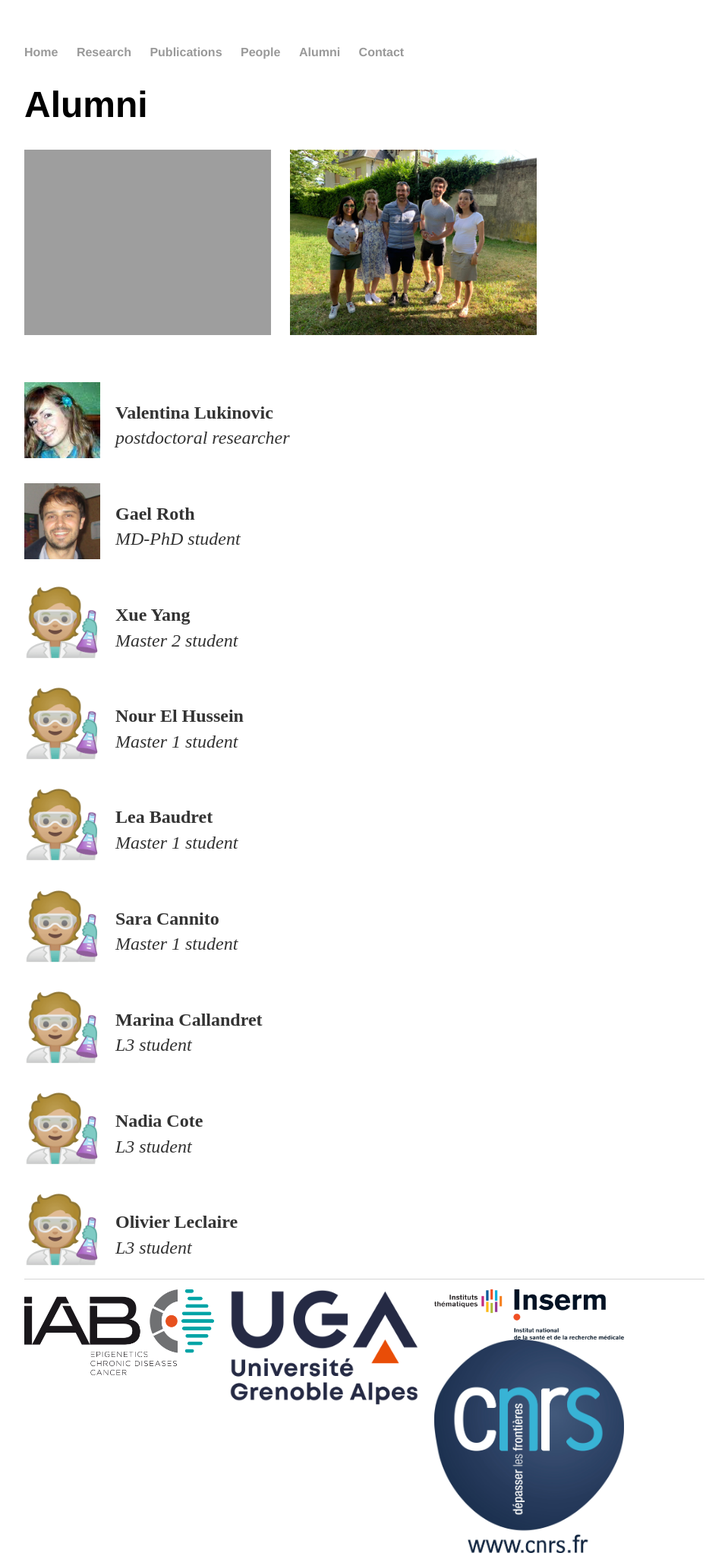
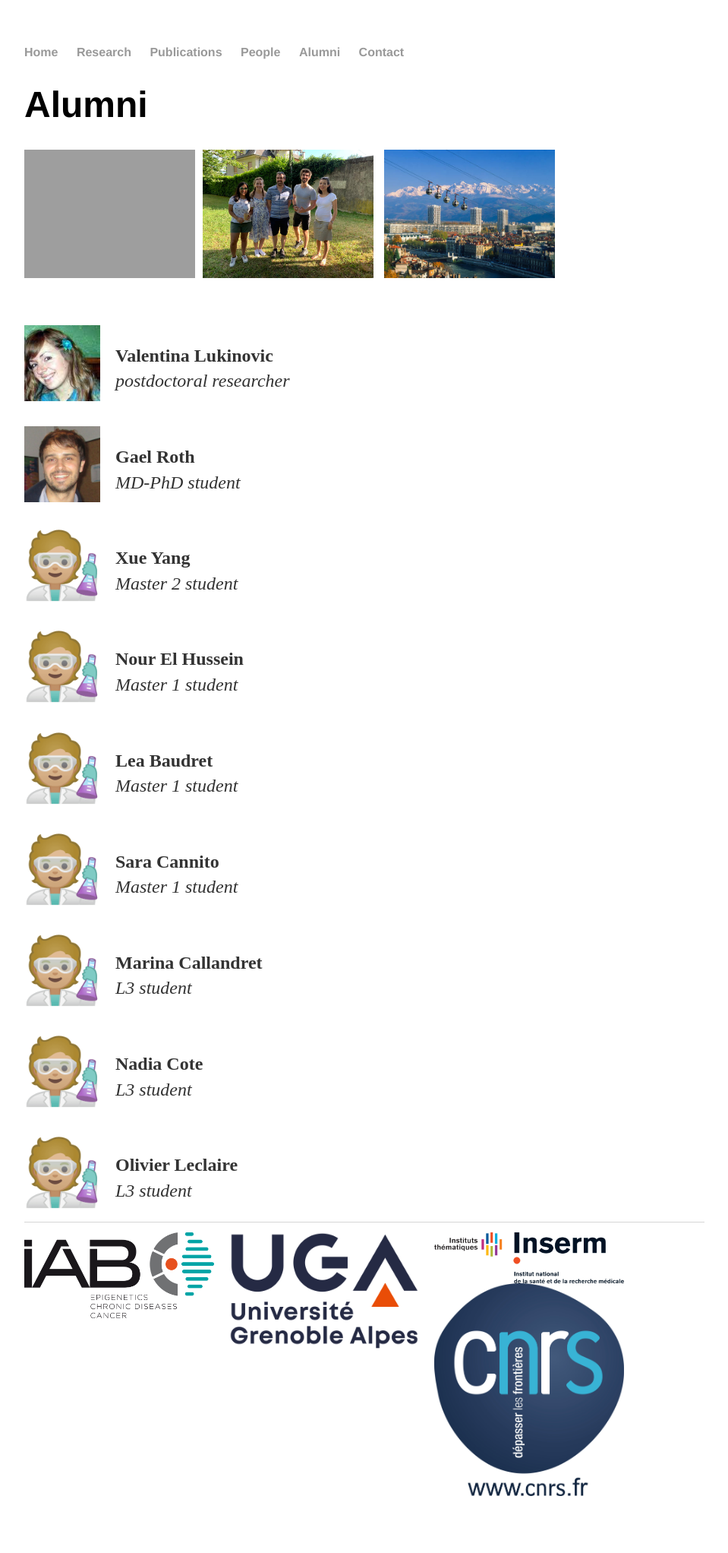
Before and after one commit to Reynoird-Lab/Reynoird-lab.github.io, a Jekyll site: the page built from Alumni/index.html, in a window 1280 px wide. Shown: the whole page at 76% size, without its empty margins (160-1119 px from the left). Built offline with Jekyll 4.4.1, drawn with Linux system fonts in a browser that asks for light colours; Markdown is read by kramdown in place of the engine named in the settings; after the commit the page ends 1969 px from its top, so only the background shows below that.

Commit message:
Update index.html

```diff
--- a/Alumni/index.html
+++ b/Alumni/index.html
@@ -4,7 +4,7 @@
 ---
 	<h1>{{ page.title }}</h1>
 
-<div><img src="https://reynoird-lab.github.io/Images/sortie_resto.jpg" title="group1" align="left" width="325" style="margin: 0px 25px 0px 0px;"/><img src="https://reynoird-lab.github.io/Images/sortie_parc.jpg" title="group2" width="325" /></div>
+<div><img src="https://reynoird-lab.github.io/Images/sortie_resto.jpg" title="group1" align="left" width="225" style="margin: 0px 10px 0px 0px;"/><img src="https://reynoird-lab.github.io/Images/sortie_parc.jpg" title="group2" width="225" style="margin: 0px 10px 0px 0px;" /> <img src="https://reynoird-lab.github.io/Images/grenoble.jpg" title="grenoble" width="225" style="margin: 0px 10px 0px 0px;" /></div>
 
 <p>
 <br>
```
